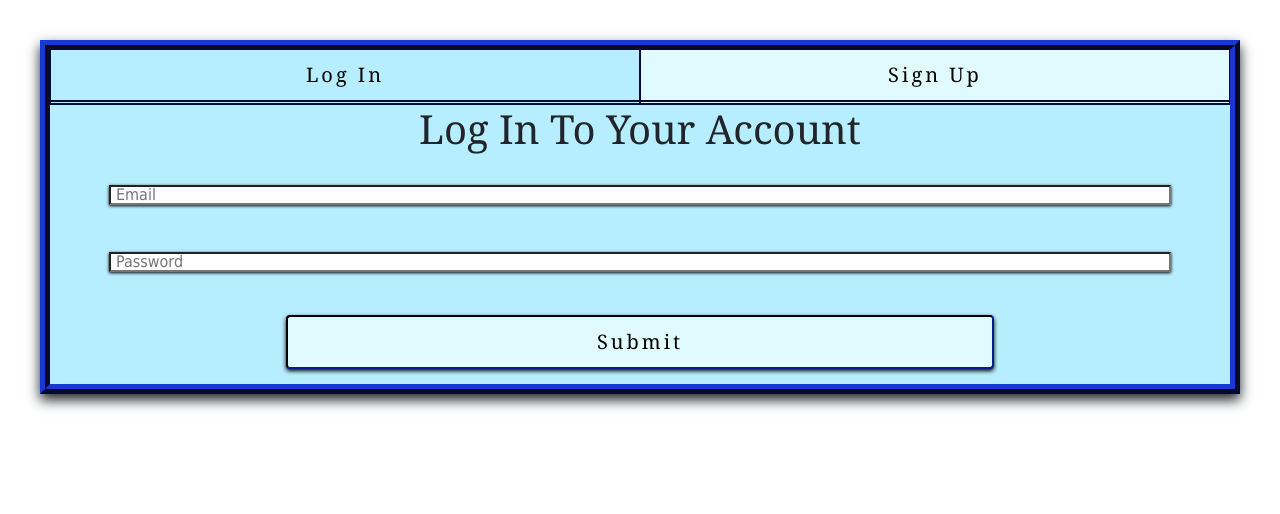
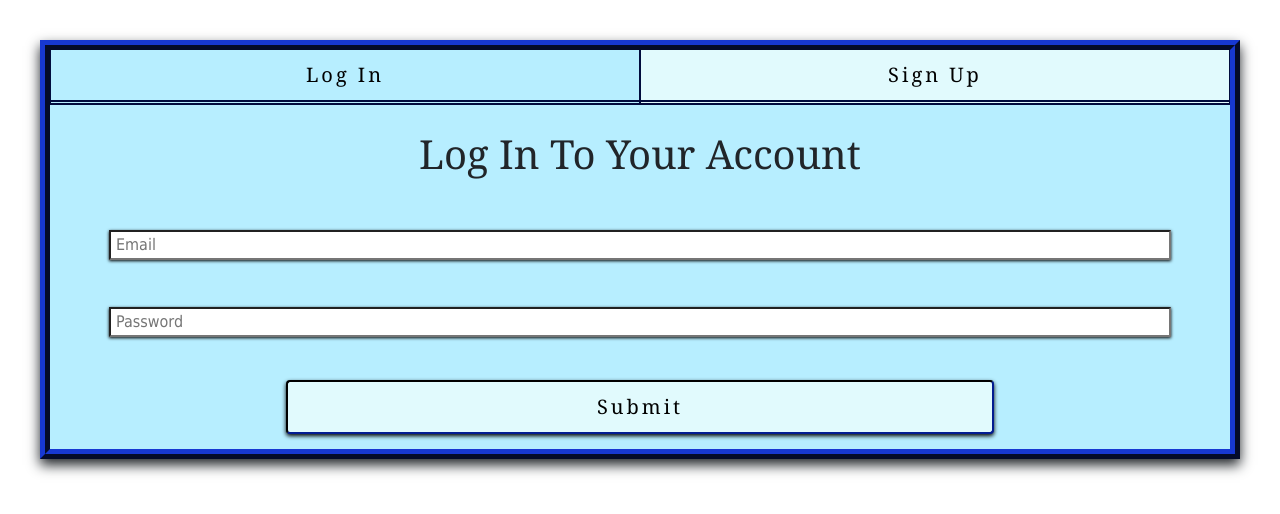
Before and after one commit to melilly/therapyhelp, a PHP site: page /login/index.php in a window 1280 px wide. Shown: the top 514 px of the page. Run offline with PHP 8.4, Linux system fonts and the light colour scheme.

Commit message:
Formatting fixed; gonna try php

```diff
--- a/login/style.css
+++ b/login/style.css
@@ -31,7 +31,8 @@ body{
 }
 
 h1{
-  padding-top: 40px;
+  padding-top: 80px;
+  padding-bottom: 20px;
   text-align: center;
 }
 
@@ -42,7 +43,7 @@ h1{
 
 input:not([type='radio']){
   width: 90%;
-  height: 20px;
+  height: 30px;
   margin: 2% 5%;
   cursor: text;
   padding-left: 5px;
```
